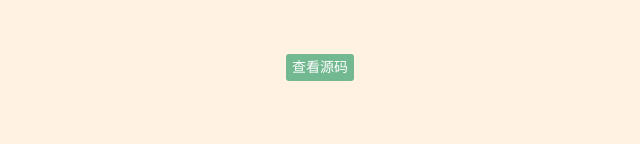
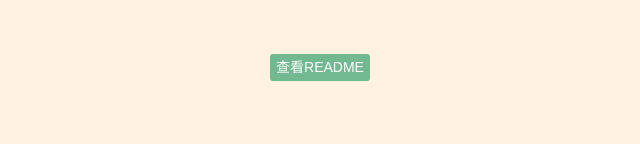
Before and after one commit to evenyao/mini-demo-depot, a plain HTML site: page index.html in a window 1280 px wide. Shown: the part 579-723 px from the top of the page, without its empty margins (320-960 px from the left). Drawn offline with Linux system fonts and the light colour scheme.

Commit message:
Update index.html

```diff
--- a/index.html
+++ b/index.html
@@ -23,7 +23,7 @@
   <img class="work-img" src="img/小象.png" alt="">
 
   <ul class="more">
-    <li><a class="button down" href="https://github.com/evenyao/demo-box">查看源码</a> </li>
+    <li><a class="button down" href="https://github.com/evenyao/mini-demo-depot">查看README</a> </li>
   </ul>
 
   <div class="footer">
```
